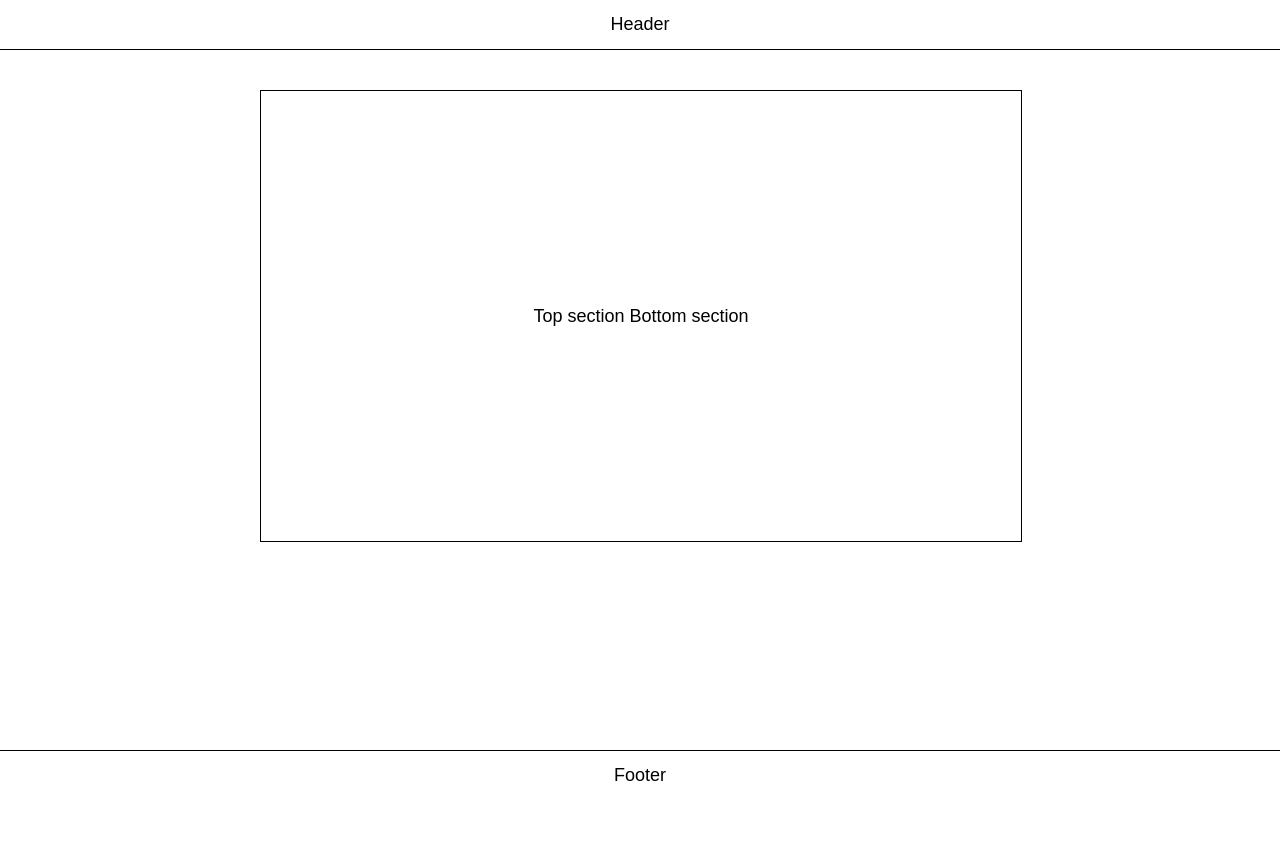
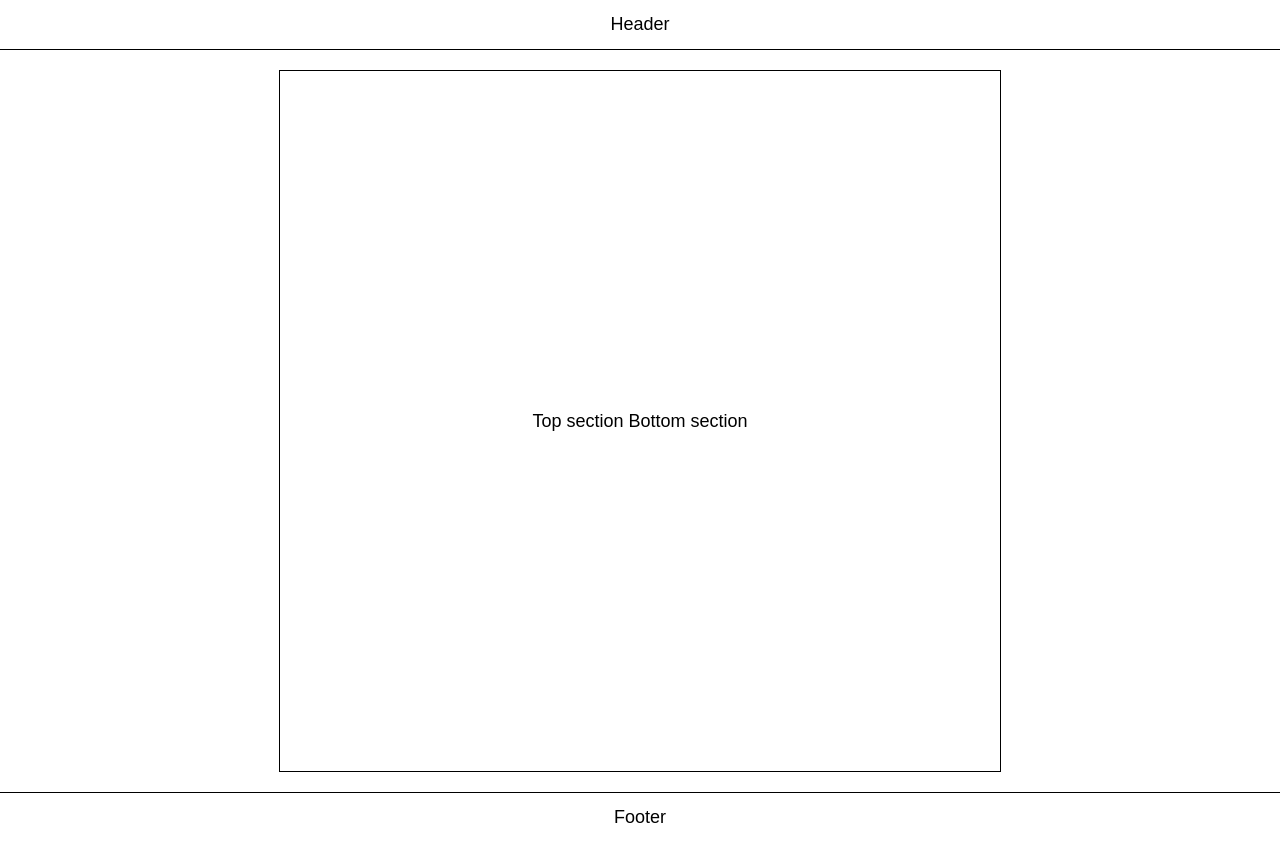
Before and after one commit to ooloo-io/github-flow-nishant2934, a website: page src/index.html in a window 1280 px wide. Before the commit the page ends 800 px from the top, so only its background shows below. Drawn offline with nearby package versions, Linux system fonts and the light colour scheme.

Commit message:
fixed container height

```diff
--- a/src/styles.css
+++ b/src/styles.css
@@ -36,4 +36,7 @@ body {
   justify-content: center;
   align-items: center;
   border: 1px solid black;
+  min-height: calc(100vh - 100px);
+  width: 720px;
+  margin: auto;
 }
```
